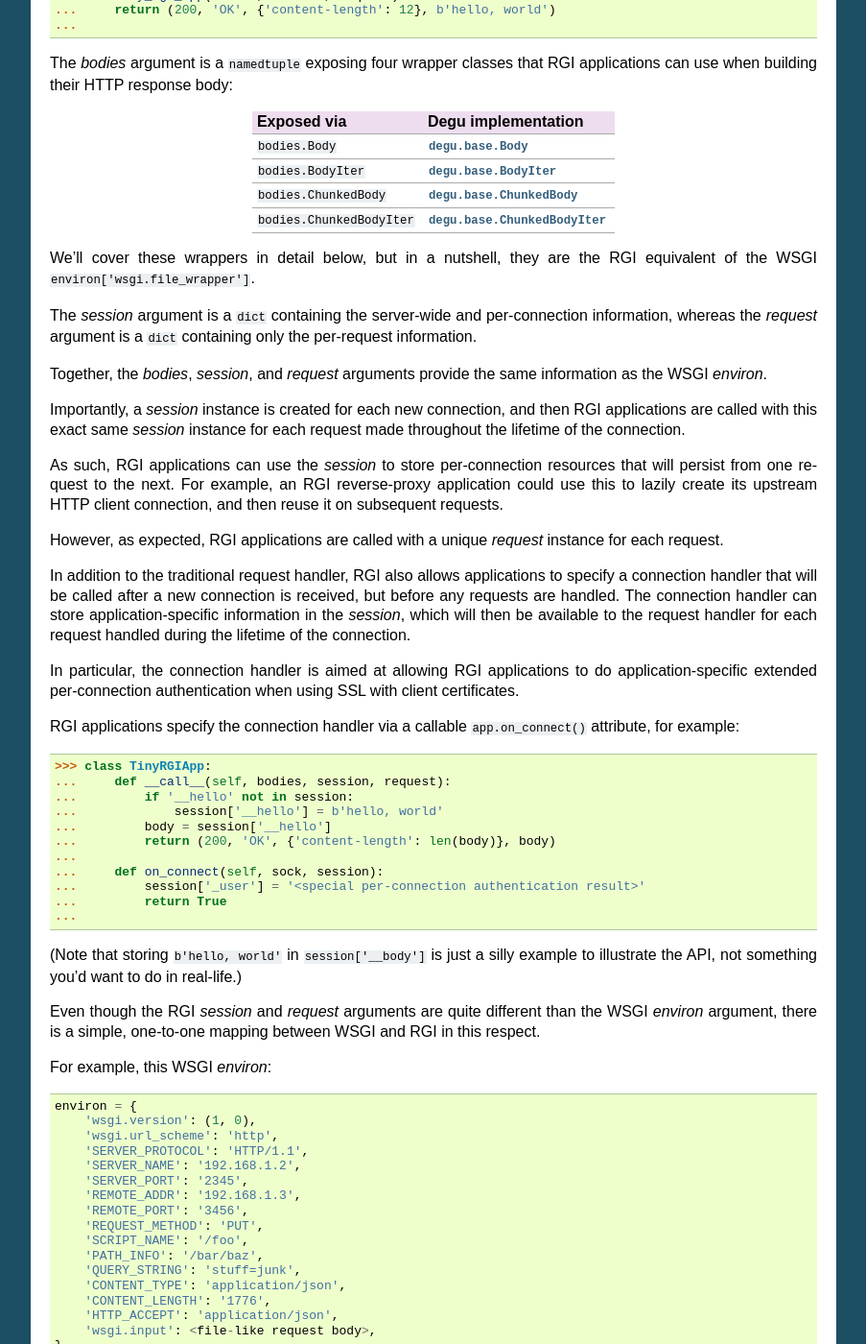
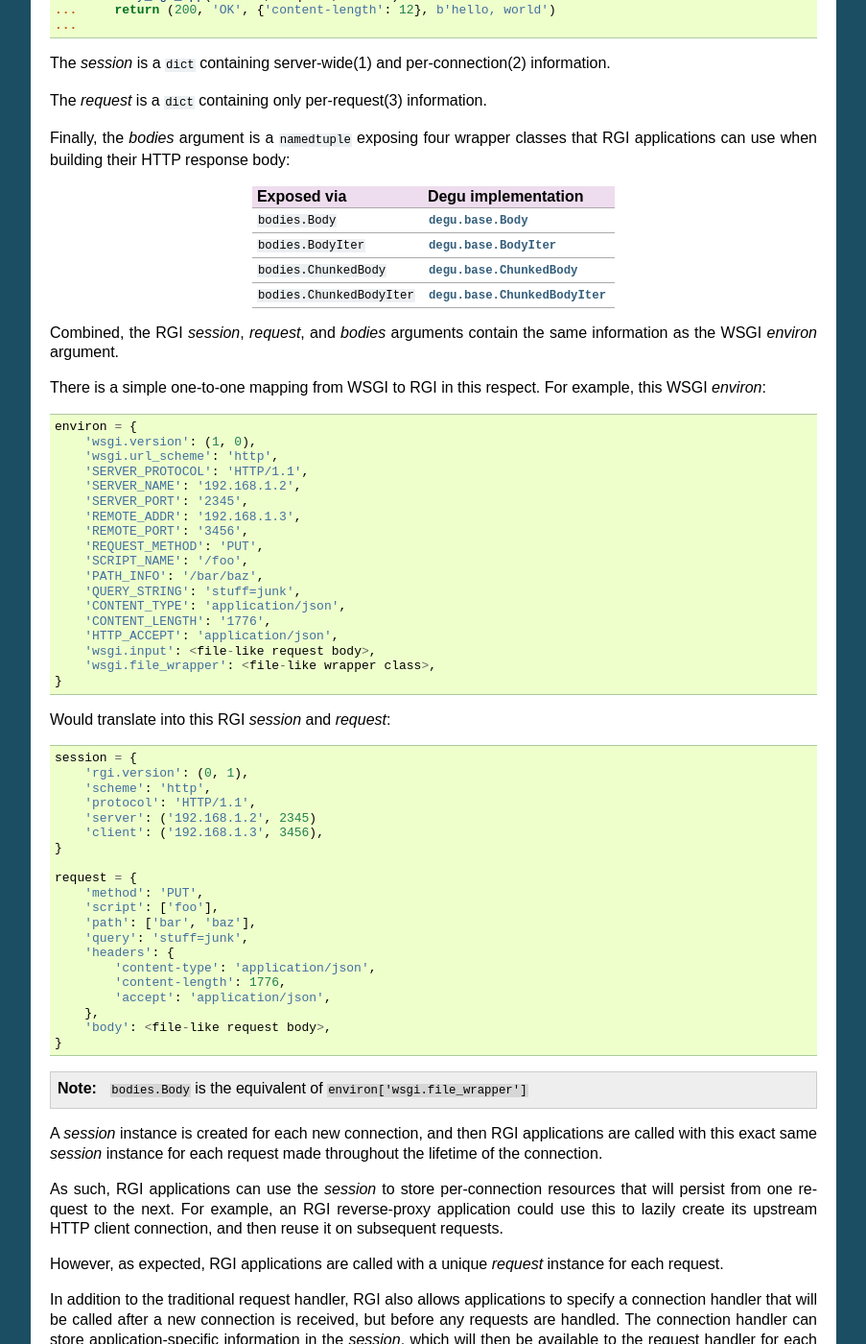
Before and after one commit to json420/degu, a Sphinx documentation site: the page built from doc/rgi.rst, in a window 1280 px wide and 1400 px high, scrolled down 1372 px. Shown: the whole window at 96% size, without its empty margins (198-1101 px from the left). Built offline with Sphinx 7.4.7, drawn with Linux system fonts in a browser that asks for light colours; some of the changed text lies outside the part shown.

Commit message:
app(bodies, session, request) feels wrong, should be app(session, request, bodies): doodle on this change in doc/rgi.rst

```diff
--- a/doc/rgi.rst
+++ b/doc/rgi.rst
@@ -82,12 +82,17 @@
 
 RGI applications are called with three arguments when handling a request:
 
->>> def tiny_rgi_app(bodies, session, request):
+>>> def tiny_rgi_app(session, request, bodies):
 ...     return (200, 'OK', {'content-length': 12}, b'hello, world')
 ...
 
-The *bodies* argument is a ``namedtuple`` exposing four wrapper classes that RGI
-applications can use when building their HTTP response body:
+The *session* is a ``dict`` containing server-wide(1) and per-connection(2)
+information.
+
+The *request* is a ``dict`` containing only per-request(3) information.
+
+Finally, the *bodies* argument is a ``namedtuple`` exposing four wrapper classes
+that RGI applications can use when building their HTTP response body:
 
     ==========================  ==================================
     Exposed via                 Degu implementation
@@ -98,62 +103,11 @@
     ``bodies.ChunkedBodyIter``  :class:`degu.base.ChunkedBodyIter`
     ==========================  ==================================
 
-We'll cover these wrappers in detail below, but in a nutshell, they are the RGI
-equivalent of the WSGI ``environ['wsgi.file_wrapper']``.
+Combined, the RGI *session*, *request*, and *bodies* arguments contain the same
+information as the WSGI *environ* argument.
 
-The *session* argument is a ``dict`` containing the server-wide and
-per-connection information, whereas the *request* argument is a ``dict``
-containing only the per-request information.
-
-Together, the *bodies*, *session*, and *request* arguments provide the same
-information as the WSGI *environ*.
-
-Importantly, a *session* instance is created for each new connection, and then
-RGI applications are called with this exact same *session* instance for each
-request made throughout the lifetime of the connection.
-
-As such, RGI applications can use the *session* to store per-connection
-resources that will persist from one request to the next.  For example, an RGI
-reverse-proxy application could use this to lazily create its upstream HTTP
-client connection, and then reuse it on subsequent requests.
-
-However, as expected, RGI applications are called with a unique *request*
-instance for each request.
-
-In addition to the traditional request handler, RGI also allows applications to
-specify a connection handler that will be called after a new connection is
-received, but before any requests are handled.  The connection handler can store
-application-specific information in the *session*, which will then be available
-to the request handler for each request handled during the lifetime of the
-connection.
-
-In particular, the connection handler is aimed at allowing RGI applications to
-do application-specific extended per-connection authentication when using SSL
-with client certificates.
-
-RGI applications specify the connection handler via a callable
-``app.on_connect()`` attribute, for example:
-
->>> class TinyRGIApp:
-...     def __call__(self, bodies, session, request):
-...         if '__hello' not in session:
-...             session['__hello'] = b'hello, world'
-...         body = session['__hello']
-...         return (200, 'OK', {'content-length': len(body)}, body)
-...
-...     def on_connect(self, sock, session):
-...         session['_user'] = '<special per-connection authentication result>'
-...         return True
-...
-
-(Note that storing ``b'hello, world'`` in ``session['__body']`` is just a silly
-example to illustrate the API, not something you'd want to do in real-life.)
-
-Even though the RGI *session* and *request* arguments are quite different than
-the WSGI *environ* argument, there is a simple, one-to-one mapping between
-WSGI and RGI in this respect.
-
-For example, this WSGI *environ*::
+There is a simple one-to-one mapping from WSGI to RGI in this respect.  For
+example, this WSGI *environ*::
 
     environ = {
         'wsgi.version': (1, 0),
@@ -171,6 +125,7 @@
         'CONTENT_LENGTH': '1776',
         'HTTP_ACCEPT': 'application/json',
         'wsgi.input': <file-like request body>,
+        'wsgi.file_wrapper': <file-like wrapper class>,
     }
 
 Would translate into this RGI *session* and *request*::
@@ -196,16 +151,50 @@
         'body': <file-like request body>,
     }
 
-As RGI doesn't aim for CGI compatibility, it uses shorter, lower-case keys (for
-example, ``'method'`` instead of ``'REQUEST_METHOD'``).  Likewise, whereas
-all CGI variable values are strings in the WSGI *environ*, RGI coverts some of
-these string values to other more useful Python types when it makes sense.
+.. note::
 
-Note that the RGI ``request['headers']`` sub-dictionary contains the full
-request headers with the original (although lowercased) header names, instead of
-the mangled (and uppercased) names in the WSGI *environ*: for example,
-``'accept'`` in RGI vs. ``'HTTP_ACCEPT'`` in WSGI.
+    ``bodies.Body`` is the equivalent of ``environ['wsgi.file_wrapper']``
 
+A *session* instance is created for each new connection, and then RGI
+applications are called with this exact same *session* instance for each request
+made throughout the lifetime of the connection.
+
+As such, RGI applications can use the *session* to store per-connection
+resources that will persist from one request to the next.  For example, an RGI
+reverse-proxy application could use this to lazily create its upstream HTTP
+client connection, and then reuse it on subsequent requests.
+
+However, as expected, RGI applications are called with a unique *request*
+instance for each request.
+
+In addition to the traditional request handler, RGI also allows applications to
+specify a connection handler that will be called after a new connection is
+received, but before any requests are handled.  The connection handler can store
+application-specific information in the *session*, which will then be available
+to the request handler for each request handled during the lifetime of the
+connection.
+
+In particular, the connection handler is aimed at allowing RGI applications to
+do application-specific extended per-connection authentication when using SSL
+with client certificates.
+
+RGI applications specify the connection handler via a callable
+``app.on_connect()`` attribute, for example:
+
+>>> class TinyRGIApp:
+...     def __call__(self, session, request, bodies):
+...         if '__hello' not in session:
+...             session['__hello'] = b'hello, world'
+...         body = session['__hello']
+...         return (200, 'OK', {'content-length': len(body)}, body)
+...
+...     def on_connect(self, sock, session):
+...         session['_user'] = '<special per-connection authentication result>'
+...         return True
+...
+
+(Note that storing ``b'hello, world'`` in ``session['__body']`` is just a silly
+example to illustrate the API, not something you'd want to do in real-life.)
 
 To further compare and contrast, this more realistically complex WSGI
 application:
@@ -227,7 +216,7 @@
 
 Would translate into this RGI application:
 
->>> def rgi_app(bodies, session, request):
+>>> def rgi_app(session, request, bodies):
 ...     if request['method'] not in {'GET', 'HEAD'}:
 ...         return (405, 'Method Not Allowed', {}, None)
 ...     body = b'hello, world'
@@ -261,8 +250,8 @@
 ...         self._on_connect = getattr(app, 'on_connect', None)
 ...         assert self._on_connect is None or callable(self._on_connect)
 ...
-...     def __call__(self, bodies, session, request):
-...         return self.app(bodies, session, request)
+...     def __call__(self, session, request, bodies):
+...         return self.app(session, request, bodies)
 ...
 ...     def on_connect(self, sock, session):
 ...         if self._on_connect is None:
@@ -325,7 +314,7 @@
 
 >>> import ssl
 >>> class MyApp:
-...     def __call__(self, bodies, session, request):
+...     def __call__(self, session, request, bodies):
 ...         return (200, 'OK', {'content-length': 12}, b'hello, world')
 ...
 ...     def on_connect(self, sock, session):
@@ -413,7 +402,7 @@
 ...     def __init__(self, client):
 ...         self.client = client
 ...
-...     def __call__(self, bodies, session, request):
+...     def __call__(self, session, request, bodies):
 ...         if '__conn' not in session:
 ...             session['__conn'] = self.client.connect()
 ...         conn = session['__conn']
@@ -520,7 +509,7 @@
 For example, an RGI application that handles POST requests might look something
 like this:
 
->>> def rgi_post_app(bodies, session, request):
+>>> def rgi_post_app(session, request, bodies):
 ...     if request['method'] != 'POST':
 ...         return (405, 'Method Not Allowed', {}, None)
 ...     if request['body'] is None:
@@ -638,7 +627,7 @@
 Not to mention that ``bytes`` in particular are the most illustrative, which
 helps RGI be an inviting specification.  For example:
 
->>> def rgi_hello_world_app(bodies, session, request):
+>>> def rgi_hello_world_app(session, request, bodies):
 ...     return (200, 'OK', {'content-type': 'text/plain'}, b'hello, world')
 ...
 
@@ -649,7 +638,7 @@
 For example, you would use a ``bodies.Body`` instance to return a response body
 read from a regular file:
 
->>> def rgi_file_app(bodies, session, request):
+>>> def rgi_file_app(session, request, bodies):
 ...     fp = open('/ultimate/answer', 'rb')
 ...     body = bodies.Body(fp, 42)
 ...     return (200, 'OK', {'content-length': 42}, body)
@@ -673,7 +662,7 @@
 ...     yield b'hello'
 ...     yield b', world'
 ...
->>> def rgi_generator_app(bodies, session, request):
+>>> def rgi_generator_app(session, request, bodies):
 ...     body = bodies.BodyIter(generate_body(), 12)
 ...     return (200, 'OK', {'content-length': 12}, body)
 ...
@@ -710,7 +699,7 @@
 But you can likewise use ``bodies.ChunkedBody`` to frame a regular file that
 happens to be chunk-encoded, for example:
 
->>> def rgi_chunked_file_app(bodies, session, request):
+>>> def rgi_chunked_file_app(session, request, bodies):
 ...     fp = open('/chunky/delight', 'rb')
 ...     body = bodies.ChunkedBody(fp)
 ...     return (200, 'OK', {'transfer-encoding': 'chunked'}, body)
@@ -740,7 +729,7 @@
 ...     yield (b', world', ('key2', 'value2'))
 ...     yield (b'', ('key3', 'value3'))
 ...
->>> def rgi_chunked_generator_app(bodies, session, request):
+>>> def rgi_chunked_generator_app(session, request, bodies):
 ...     body = bodies.ChunkedBodyIter(generate_chunked_body())
 ...     return (200, 'OK', {'transfer-encoding': 'chunked'}, body)
 ...
@@ -759,7 +748,7 @@
 
 For example, consider this simple RGI application:
 
->>> def demo_app(bodies, session, request):
+>>> def demo_app(session, request, bodies):
 ...     if request['method'] not in ('GET', 'HEAD'):
 ...         return (405, 'Method Not Allowed', {}, None)
 ...     body = b'hello, world'
@@ -785,8 +774,8 @@
 ...     def __init__(self, app):
 ...         self.app = app
 ...
-...     def __call__(self, bodies, session, request):
-...         (status, reason, headers, body) = self.app(bodies, session, request)
+...     def __call__(self, session, request, bodies):
+...         (status, reason, headers, body) = self.app(session, request, bodies)
 ...         if request['method'] == 'HEAD' and body is not None:
 ...             return (500, 'Internal Server Error', {}, None)
 ...         return (status, reason, headers, body)
```
